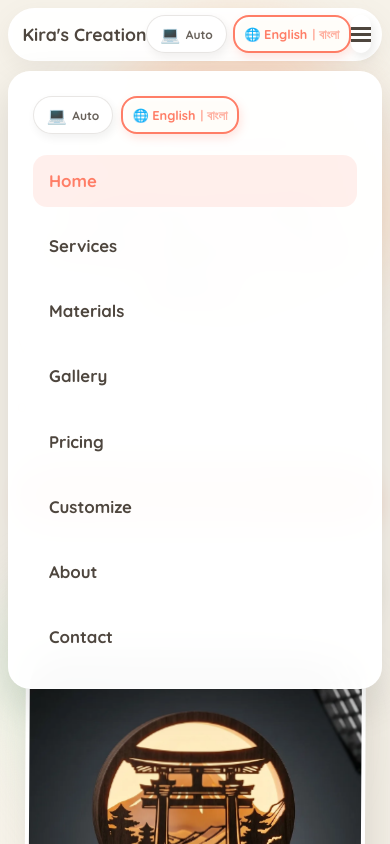
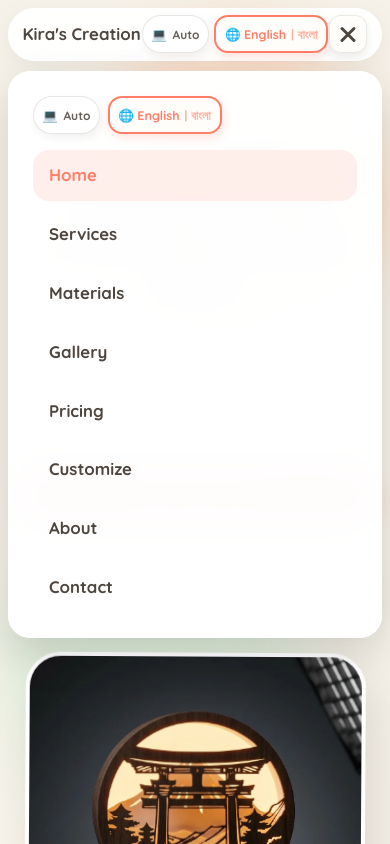
Before and after one commit to Muhammadibrahim543/3d-website, a plain HTML site: page index.html in a window 390 px wide. Both pictures are taken after a click on the button "Toggle Menu". Shown: the top 844 px of the page. Drawn offline with nearby package versions, Linux system fonts and the light colour scheme; a web font is replaced by a local one.

Commit message:
Fix mobile menu hamburger toggle visibility and responsiveness

```diff
--- a/css/components.css
+++ b/css/components.css
@@ -184,15 +184,21 @@
 
 .mobile-toggle {
     display: none;
-    background: #FFF;
-    border: none;
+    background: #FFFDF9;
+    border: 1px solid rgba(0, 0, 0, 0.08);
     cursor: pointer;
     width: 44px;
     height: 44px;
     align-items: center;
     justify-content: center;
     border-radius: 50%;
-    box-shadow: inset 3px 3px 6px rgba(255,255,255,0.9), 3px 5px 10px rgba(0,0,0,0.08);
+    box-shadow: inset 2px 2px 4px rgba(255,255,255,0.9), 0 4px 10px rgba(0,0,0,0.08);
+    flex-shrink: 0;
+    transition: transform 0.3s var(--bouncy-ease), background-color 0.3s ease;
+}
+
+.mobile-toggle:active {
+    transform: scale(0.92);
 }
 
 .toggle-icon {
@@ -201,41 +207,69 @@
     height: 3px;
     background: var(--c-text);
     position: relative;
+    border-radius: 2px;
+    transition: background 0.3s ease;
 }
 
 .toggle-icon::before, .toggle-icon::after {
     content: '';
     position: absolute;
-    width: 100%; height: 3px;
+    width: 100%;
+    height: 3px;
     background: var(--c-text);
     left: 0;
+    border-radius: 2px;
+    transition: transform 0.3s ease, top 0.3s ease, background 0.3s ease;
 }
 .toggle-icon::before { top: -6px; }
 .toggle-icon::after { top: 6px; }
+
+/* Animated X state when mobile menu is active */
+.mobile-toggle.active .toggle-icon {
+    background: transparent !important;
+}
+.mobile-toggle.active .toggle-icon::before {
+    top: 0;
+    transform: rotate(45deg);
+}
+.mobile-toggle.active .toggle-icon::after {
+    top: 0;
+    transform: rotate(-45deg);
+}
 
 .mobile-menu-dropdown {
     display: none;
     flex-direction: column;
     margin-top: 10px;
-    padding: 1.5rem;
-    gap: 0.8rem;
+    padding: 1.25rem 1.5rem;
+    gap: 0.5rem;
     border-radius: 24px;
     background: rgba(255, 255, 255, 0.98);
     backdrop-filter: blur(16px);
-    box-shadow: 0 16px 40px rgba(0,0,0,0.12);
+    box-shadow: 0 16px 40px rgba(0,0,0,0.15);
+    border: 1px solid rgba(255, 255, 255, 0.8);
+    animation: fadeInDown 0.3s var(--bouncy-ease);
 }
+
+@keyframes fadeInDown {
+    from { opacity: 0; transform: translateY(-10px); }
+    to { opacity: 1; transform: translateY(0); }
+}
+
 .mobile-menu-dropdown.open { display: flex; }
 .mobile-menu-dropdown a {
     font-family: var(--f-head);
     font-weight: 700;
     color: var(--c-text);
-    padding: 0.8rem 1rem;
-    border-radius: 14px;
+    padding: 0.75rem 1rem;
+    border-radius: 16px;
     font-size: 1.05rem;
     display: flex;
     align-items: center;
+    transition: background-color 0.2s, color 0.2s;
 }
-.mobile-menu-dropdown a.active {
+.mobile-menu-dropdown a.active,
+.mobile-menu-dropdown a:hover {
     background-color: rgba(255, 126, 103, 0.12);
     color: var(--c-primary);
 }
@@ -303,18 +337,24 @@
     .nav-pill { padding: 0.45rem 1rem; border-radius: 35px; }
     .brand-text { font-size: 1.15rem; white-space: nowrap; }
     .desktop-nav, .header-cta .clay-btn { display: none; }
-    .mobile-toggle { display: flex; width: 40px; height: 40px; border-radius: 14px; }
+@media (max-width: 992px) {
+    .main-header { top: 12px; padding: 0 1rem; }
+    .nav-pill { padding: 0.45rem 1rem; border-radius: 35px; }
+    .brand-text { font-size: 1.15rem; white-space: nowrap; }
+    .desktop-nav, .header-cta .clay-btn { display: none; }
+    .mobile-toggle { display: flex; width: 40px; height: 40px; border-radius: 14px; flex-shrink: 0; }
 }
 
 /* Mobile Media Queries */
 @media (max-width: 768px) {
     .main-header { top: 8px; padding: 0 0.5rem; }
     .nav-pill { padding: 0.4rem 0.85rem; border-radius: 30px; }
-    .brand-text { font-size: 1.1rem; white-space: nowrap; }
+    .brand-text { font-size: 1.05rem; white-space: nowrap; }
     .desktop-nav, .header-cta .clay-btn { display: none; }
-    .header-cta { display: flex; align-items: center; gap: 0.4rem; }
-    .lang-toggle-btn { padding: 0.35rem 0.6rem; font-size: 0.8rem; border-radius: 16px; }
-    .mobile-toggle { display: flex; width: 38px; height: 38px; border-radius: 12px; }
+    .header-cta { display: flex; align-items: center; gap: 0.35rem; }
+    .lang-toggle-btn { padding: 0.3rem 0.55rem; font-size: 0.78rem; border-radius: 14px; }
+    .theme-toggle-btn { padding: 0.3rem 0.5rem; font-size: 0.8rem; }
+    .mobile-toggle { display: flex; width: 38px; height: 38px; border-radius: 12px; flex-shrink: 0; }
     .clay-card { padding: 1.5rem; border-radius: 22px; }
     .main-footer { padding: 3rem 1.5rem 2rem; border-top-left-radius: 40px; border-top-right-radius: 40px; }
     .footer-grid { grid-template-columns: 1fr; gap: 2rem; margin-bottom: 2.5rem; }
@@ -337,11 +377,18 @@
 
 [data-theme="dark"] .lang-toggle-btn,
 [data-theme="dark"] .theme-toggle-btn,
+[data-theme="dark"] .mobile-toggle,
 [data-theme="dark"] .mobile-menu-dropdown {
     background: #2D293B;
     color: var(--c-text);
-    border-color: rgba(255, 255, 255, 0.1);
+    border-color: rgba(255, 255, 255, 0.12);
     box-shadow: inset 2px 2px 4px rgba(255,255,255,0.05), 0 6px 16px rgba(0,0,0,0.3);
+}
+
+[data-theme="dark"] .toggle-icon,
+[data-theme="dark"] .toggle-icon::before,
+[data-theme="dark"] .toggle-icon::after {
+    background: #FFFFFF;
 }
 
 [data-theme="dark"] .clay-input,
--- a/js/main.js
+++ b/js/main.js
@@ -24,12 +24,14 @@ document.addEventListener('DOMContentLoaded', () => {
     if (mobileToggle && mobileMenu) {
         mobileToggle.addEventListener('click', () => {
             mobileMenu.classList.toggle('open');
+            mobileToggle.classList.toggle('active');
         });
 
         // Close dropdown when a link is tapped
         mobileMenu.querySelectorAll('a').forEach(link => {
             link.addEventListener('click', () => {
                 mobileMenu.classList.remove('open');
+                mobileToggle.classList.remove('active');
             });
         });
     }
```
